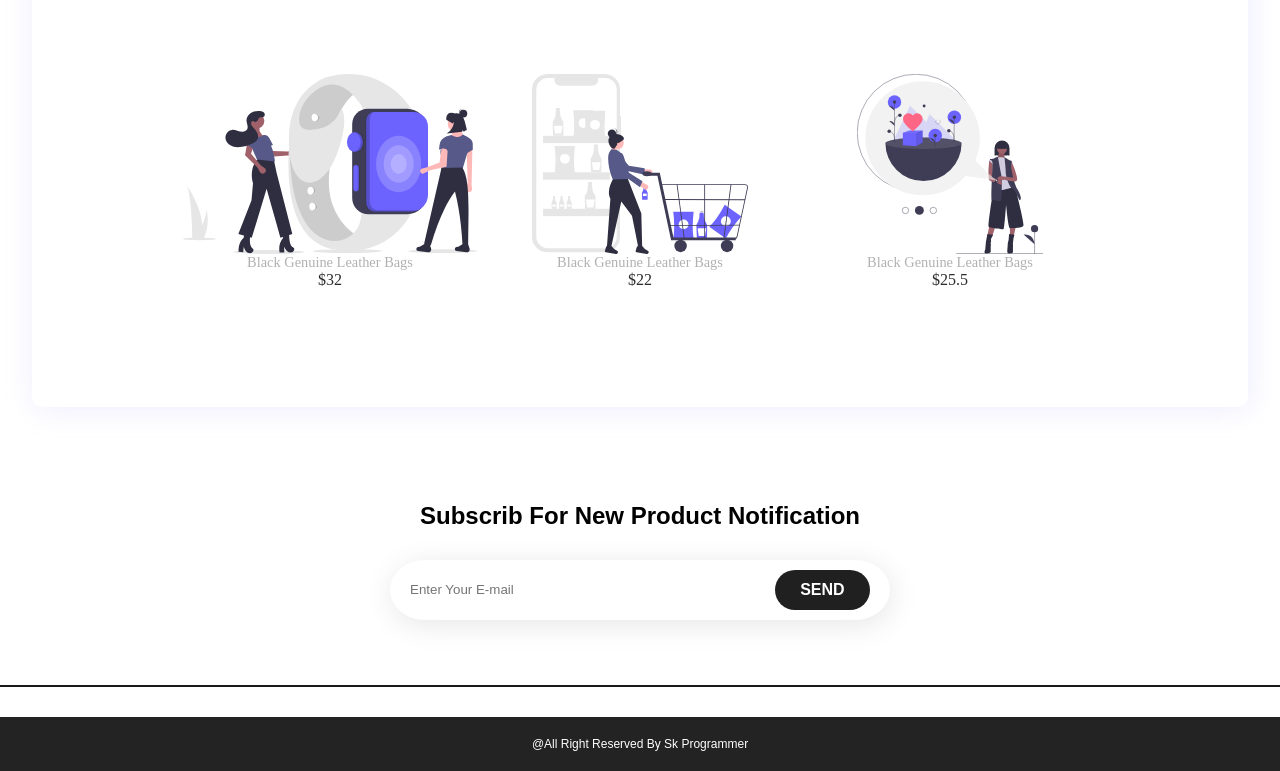
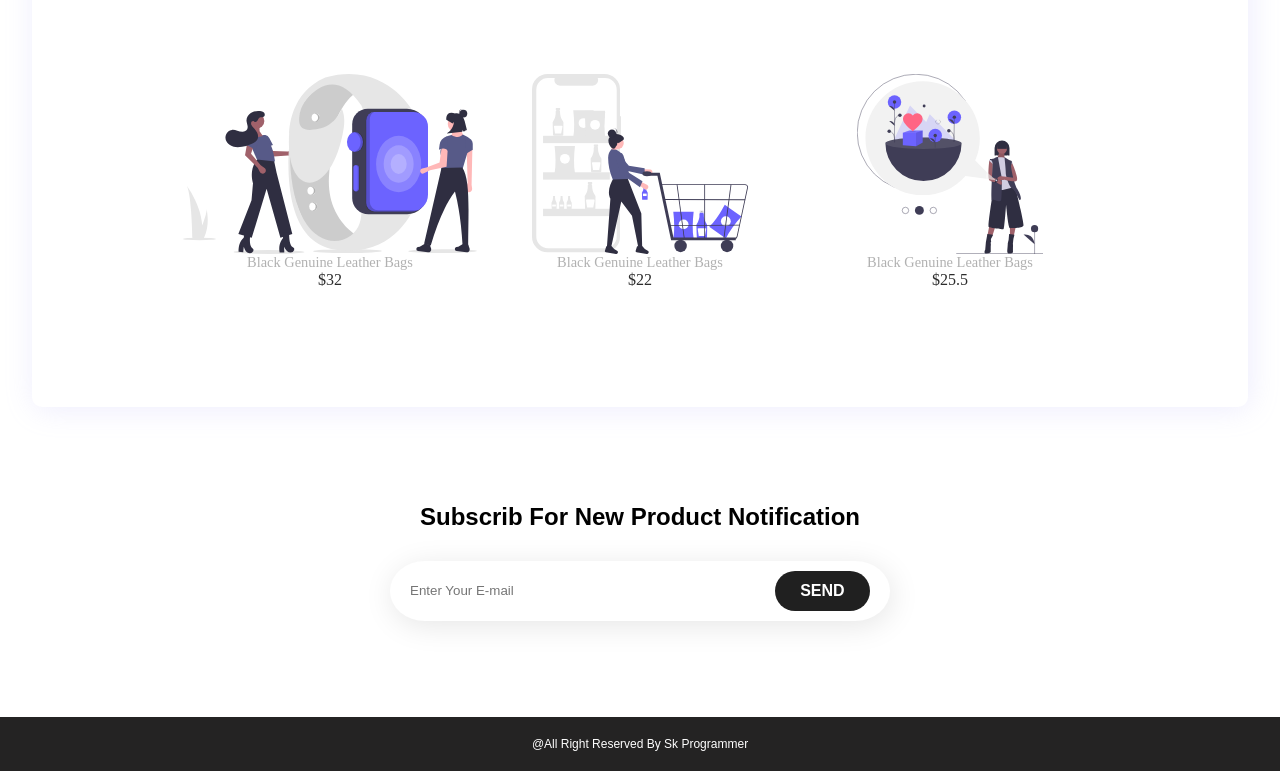
Before and after one commit to ShahadatMIa1081/Goriber-E-commerce, a plain HTML site: page index.html in a window 1280 px wide. Shown: the part 3348-4119 px from the top of the page. Drawn offline with Linux system fonts and the light colour scheme.

Commit message:
Update style.css

```diff
--- a/style.css
+++ b/style.css
@@ -315,7 +315,7 @@ a{
     flex-direction: column;
     justify-content: center;
     align-items: center;
-    border-bottom: 2px solid rgb(26, 25, 25);
+
 }
 .notification h3{
     font-size: 2rem;
```
